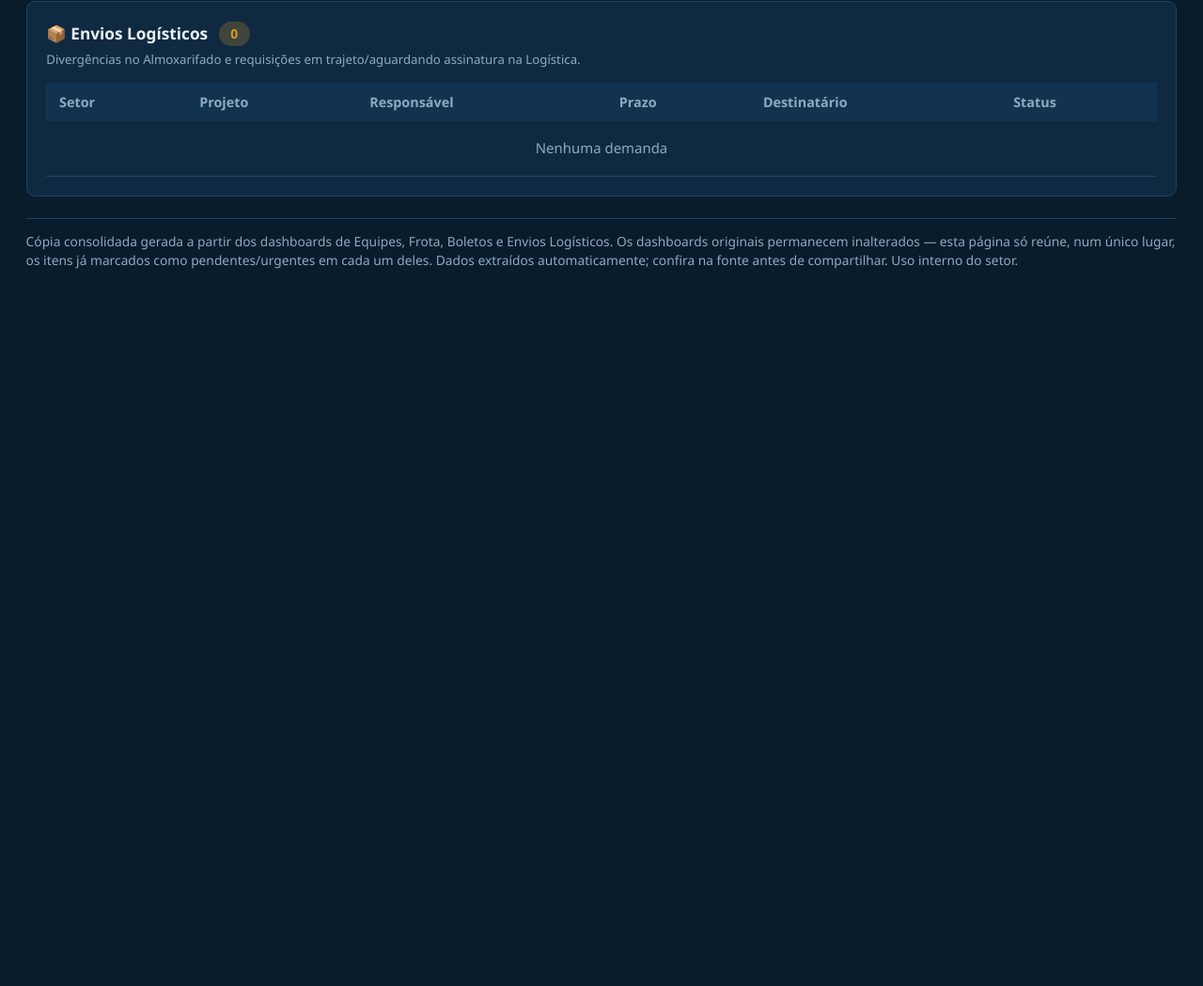
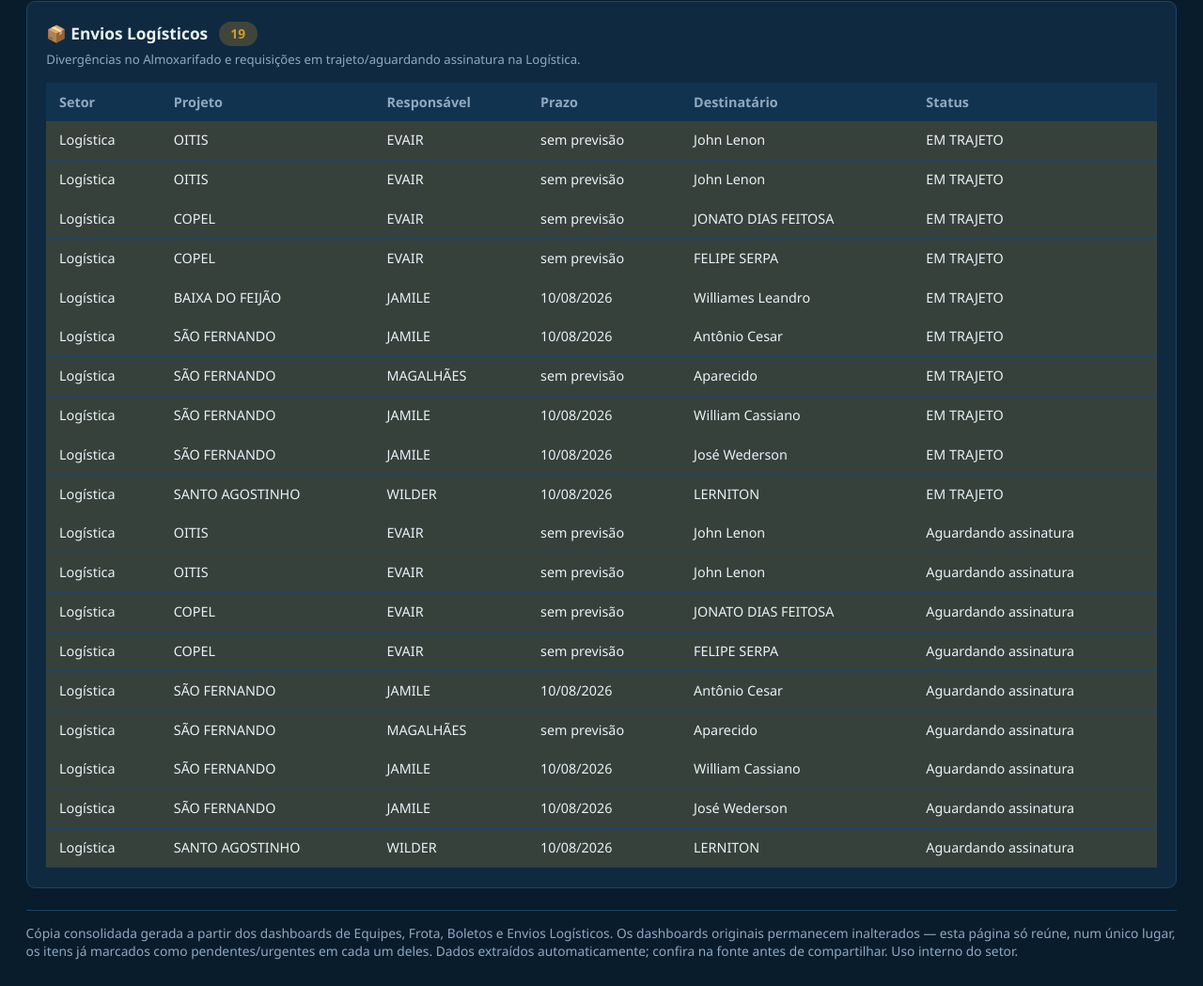
Before and after one commit to ExtremeWind-Frota-Log/extreme-wind-app-mobile, a website: page www/dashboard-nossas-demandas.html in a window 1280 px wide. Shown: the part 1296-2345 px from the top of the page at 94% size. Before the commit the page ends 1609 px from the top, so only its background shows below. Drawn offline with Linux system fonts and the light colour scheme.

Commit message:
Atualização automática de dados - 08/08/2026 18:00

```diff
--- a/www/dashboard-nossas-demandas.html
+++ b/www/dashboard-nossas-demandas.html
@@ -103,8 +103,8 @@
   <div class="kpi"><div class="label">Equipes</div><div class="n" id="cntEquipes">0</div></div>
   <div class="kpi"><div class="label">Frota</div><div class="n" id="cntFrota">6</div></div>
   <div class="kpi"><div class="label">Boletos</div><div class="n" id="cntBoletos">0</div></div>
-  <div class="kpi"><div class="label">Envios Logísticos</div><div class="n" id="cntEnvios">0</div></div>
-  <div class="kpi total"><div class="label">Total de demandas</div><div class="n" id="cntTotal">6</div></div>
+  <div class="kpi"><div class="label">Envios Logísticos</div><div class="n" id="cntEnvios">19</div></div>
+  <div class="kpi total"><div class="label">Total de demandas</div><div class="n" id="cntTotal">25</div></div>
 </div>
 
 <div class="panel">
@@ -163,14 +163,32 @@
 <div class="panel">
   <div class="panel-head">
     <h2>&#128230; Envios Logísticos</h2>
-    <span class="count-pill" id="pillEnvios">0</span>
+    <span class="count-pill" id="pillEnvios">19</span>
   </div>
   <p class="panel-note">Divergências no Almoxarifado e requisições em trajeto/aguardando assinatura na Logística.</p>
   <div class="tablewrap">
   <table>
     <thead><tr><th>Setor</th><th>Projeto</th><th>Responsável</th><th>Prazo</th><th>Destinatário</th><th>Status</th></tr></thead>
     <tbody id="bodyEnvios">
-    <tr><td colspan="6" class="empty-note">Nenhuma demanda</td></tr>
+    <tr class="row-warn"><td>Logística</td><td>OITIS</td><td>EVAIR</td><td>sem previsão</td><td>John Lenon</td><td>EM TRAJETO</td></tr>
+    <tr class="row-warn"><td>Logística</td><td>OITIS</td><td>EVAIR</td><td>sem previsão</td><td>John Lenon</td><td>EM TRAJETO</td></tr>
+    <tr class="row-warn"><td>Logística</td><td>COPEL</td><td>EVAIR</td><td>sem previsão</td><td>JONATO DIAS FEITOSA</td><td>EM TRAJETO</td></tr>
+    <tr class="row-warn"><td>Logística</td><td>COPEL</td><td>EVAIR</td><td>sem previsão</td><td>FELIPE SERPA</td><td>EM TRAJETO</td></tr>
+    <tr class="row-warn"><td>Logística</td><td>BAIXA DO FEIJÃO</td><td>JAMILE</td><td>10/08/2026</td><td>Williames Leandro</td><td>EM TRAJETO</td></tr>
+    <tr class="row-warn"><td>Logística</td><td>SÃO FERNANDO</td><td>JAMILE</td><td>10/08/2026</td><td>Antônio Cesar</td><td>EM TRAJETO</td></tr>
+    <tr class="row-warn"><td>Logística</td><td>SÃO FERNANDO</td><td>MAGALHÃES</td><td>sem previsão</td><td>Aparecido</td><td>EM TRAJETO</td></tr>
+    <tr class="row-warn"><td>Logística</td><td>SÃO FERNANDO</td><td>JAMILE</td><td>10/08/2026</td><td>William Cassiano</td><td>EM TRAJETO</td></tr>
+    <tr class="row-warn"><td>Logística</td><td>SÃO FERNANDO</td><td>JAMILE</td><td>10/08/2026</td><td>José Wederson</td><td>EM TRAJETO</td></tr>
+    <tr class="row-warn"><td>Logística</td><td>SANTO AGOSTINHO</td><td>WILDER</td><td>10/08/2026</td><td>LERNITON</td><td>EM TRAJETO</td></tr>
+    <tr class="row-warn"><td>Logística</td><td>OITIS</td><td>EVAIR</td><td>sem previsão</td><td>John Lenon</td><td>Aguardando assinatura</td></tr>
+    <tr class="row-warn"><td>Logística</td><td>OITIS</td><td>EVAIR</td><td>sem previsão</td><td>John Lenon</td><td>Aguardando assinatura</td></tr>
+    <tr class="row-warn"><td>Logística</td><td>COPEL</td><td>EVAIR</td><td>sem previsão</td><td>JONATO DIAS FEITOSA</td><td>Aguardando assinatura</td></tr>
+    <tr class="row-warn"><td>Logística</td><td>COPEL</td><td>EVAIR</td><td>sem previsão</td><td>FELIPE SERPA</td><td>Aguardando assinatura</td></tr>
+    <tr class="row-warn"><td>Logística</td><td>SÃO FERNANDO</td><td>JAMILE</td><td>10/08/2026</td><td>Antônio Cesar</td><td>Aguardando assinatura</td></tr>
+    <tr class="row-warn"><td>Logística</td><td>SÃO FERNANDO</td><td>MAGALHÃES</td><td>sem previsão</td><td>Aparecido</td><td>Aguardando assinatura</td></tr>
+    <tr class="row-warn"><td>Logística</td><td>SÃO FERNANDO</td><td>JAMILE</td><td>10/08/2026</td><td>William Cassiano</td><td>Aguardando assinatura</td></tr>
+    <tr class="row-warn"><td>Logística</td><td>SÃO FERNANDO</td><td>JAMILE</td><td>10/08/2026</td><td>José Wederson</td><td>Aguardando assinatura</td></tr>
+    <tr class="row-warn"><td>Logística</td><td>SANTO AGOSTINHO</td><td>WILDER</td><td>10/08/2026</td><td>LERNITON</td><td>Aguardando assinatura</td></tr>
     </tbody>
   </table>
   </div>
```
Also changed, not shown: www/dashboard-resumo-equipes.html (+1 -1 lines).
